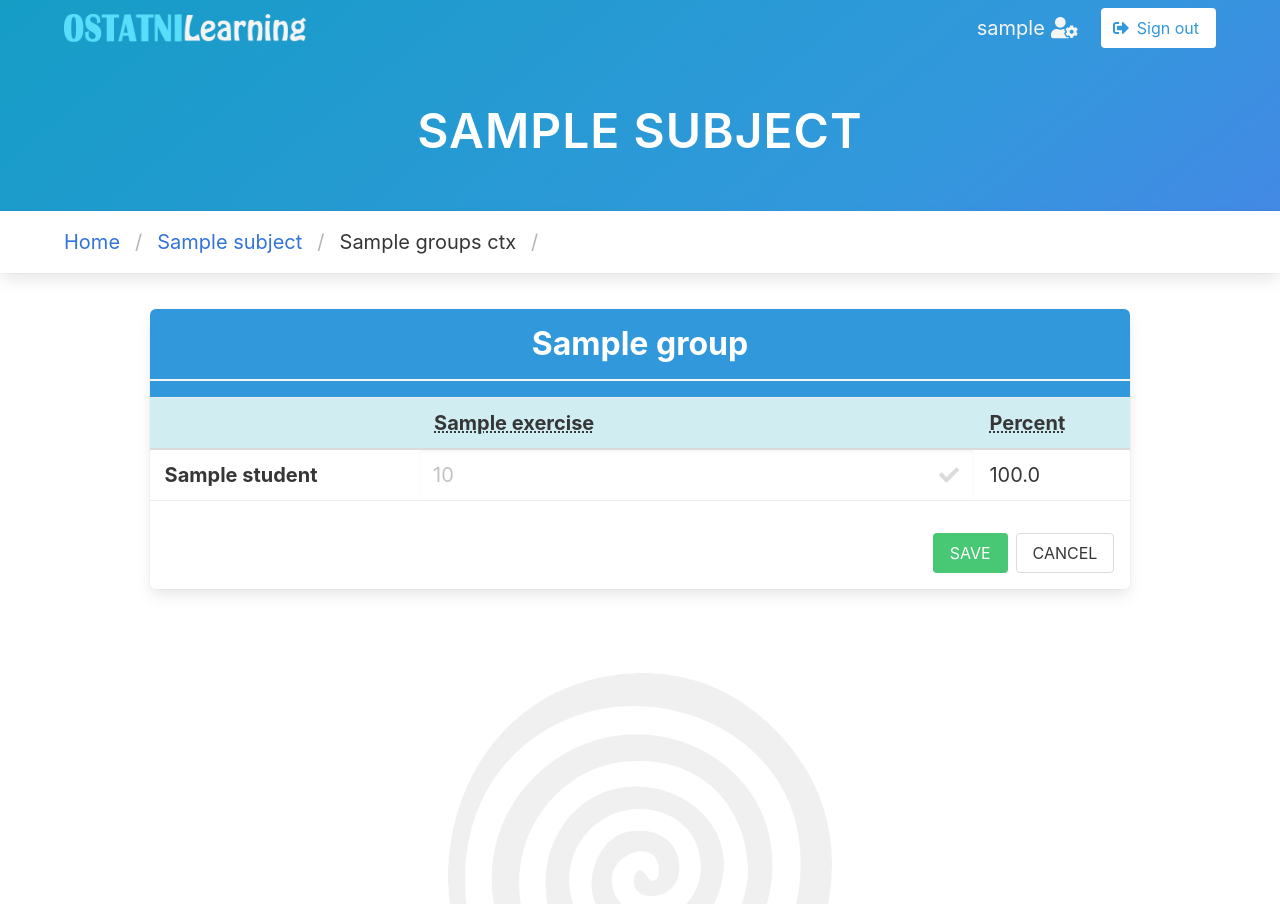
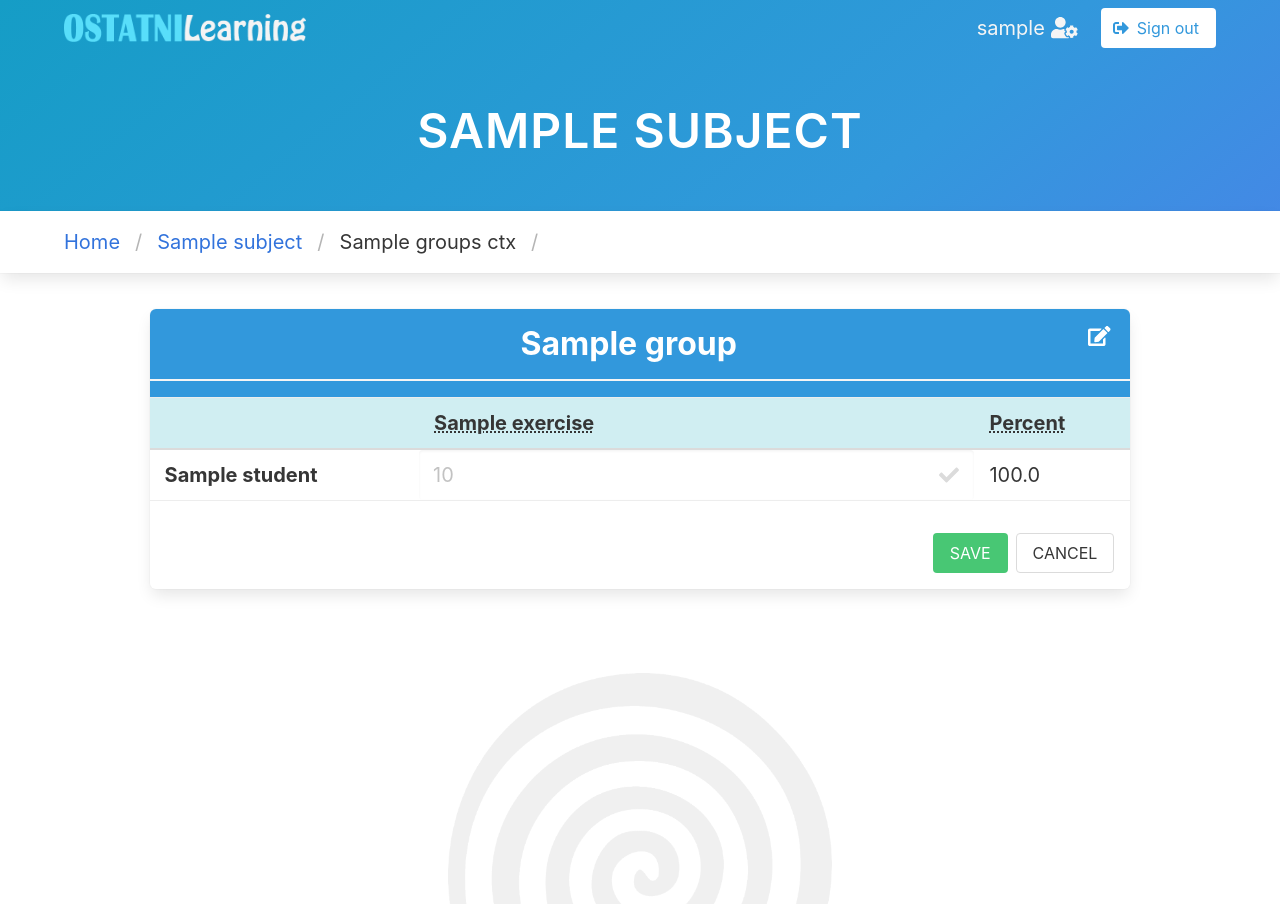
Before and after one commit to ostatni5/hall-of-fame, a Django app: template hallOfFameClient/templates/hallOfFameClient/group_tab.html in a window 1280 px wide. Shown: the top 904 px of the page. Run offline with Django 3.2, Linux system fonts and the light colour scheme; tables that the repository leaves empty hold one stand-in row (values such as "Sample post"); the template is opened without the code that fills it: values that come from a table or form of the project are taken from there, most other values are stand-ins (such as "Sample title", 1, 10 or a date in 2020); parts of the project's set-up code (start-up, migrations or seed data) failed here and were passed over; some libraries are stand-ins or nearby versions.

Commit message:
edit button dla group view

```diff
--- a/hallOfFameClient/templates/hallOfFameClient/includes/group_tab_grades_tile.html
+++ b/hallOfFameClient/templates/hallOfFameClient/includes/group_tab_grades_tile.html
@@ -2,6 +2,9 @@
 <div class="tile is-child">
     <article class="panel is-info">
         <div class="panel-heading has-text-centered has-shadow" style="border-bottom: 2px solid #f5f5f5;">
+            <a class="is-pulled-right has-text-white" href="{% url "lecturer:hallOfFameClient_group_change" group.pk %}">
+                <i class="fas fa-edit"></i>
+            </a>
             <p class="has-text-centered is-size-3">
                 {{ group.name }}
             </p>
```
